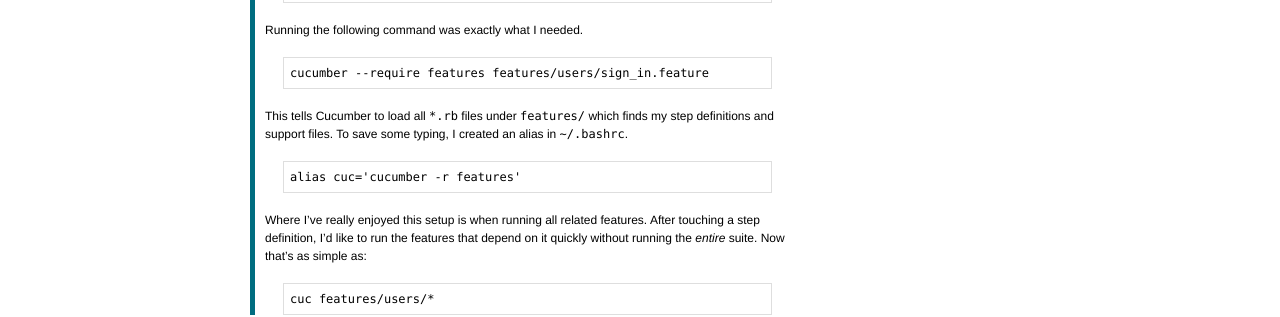
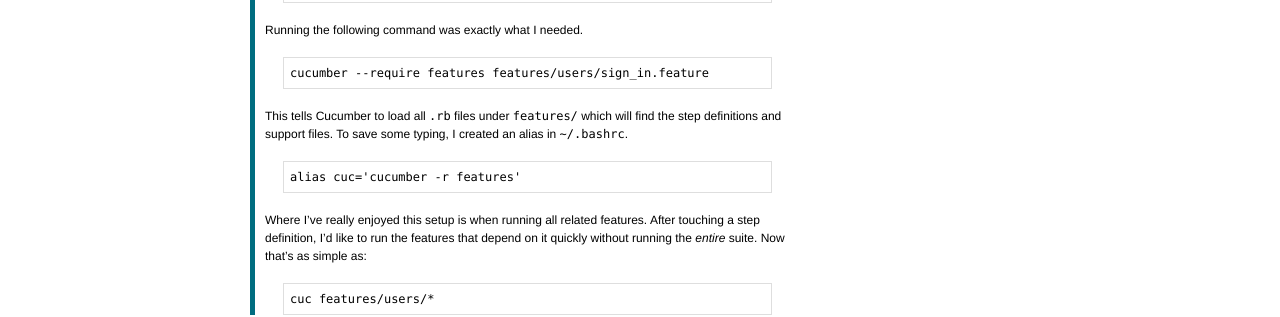
Before and after one commit to lmarburger/lmarburger.github.com, a Jekyll site: the page built from _posts/2009-9-19-cucumber-features-in-subdirectories.md, in a window 1280 px wide. Shown: the part 365-682 px from the top of the page. Built offline with Jekyll 4.4.1, drawn with Linux system fonts in a browser that asks for light colours.

Commit message:
Tweaked the Cucumber Features In Subdirectories post.

```diff
--- a/_posts/2009-9-19-cucumber-features-in-subdirectories.md
+++ b/_posts/2009-9-19-cucumber-features-in-subdirectories.md
@@ -20,9 +20,9 @@
 
     cucumber --require features features/users/sign_in.feature
 
-This tells Cucumber to load all `*.rb` files under `features/` which finds my
-step definitions and support files. To save some typing, I created an alias in
-`~/.bashrc`.
+This tells Cucumber to load all `.rb` files under `features/` which will find
+the step definitions and support files. To save some typing, I created an alias
+in `~/.bashrc`.
 
     alias cuc='cucumber -r features'
 
```
